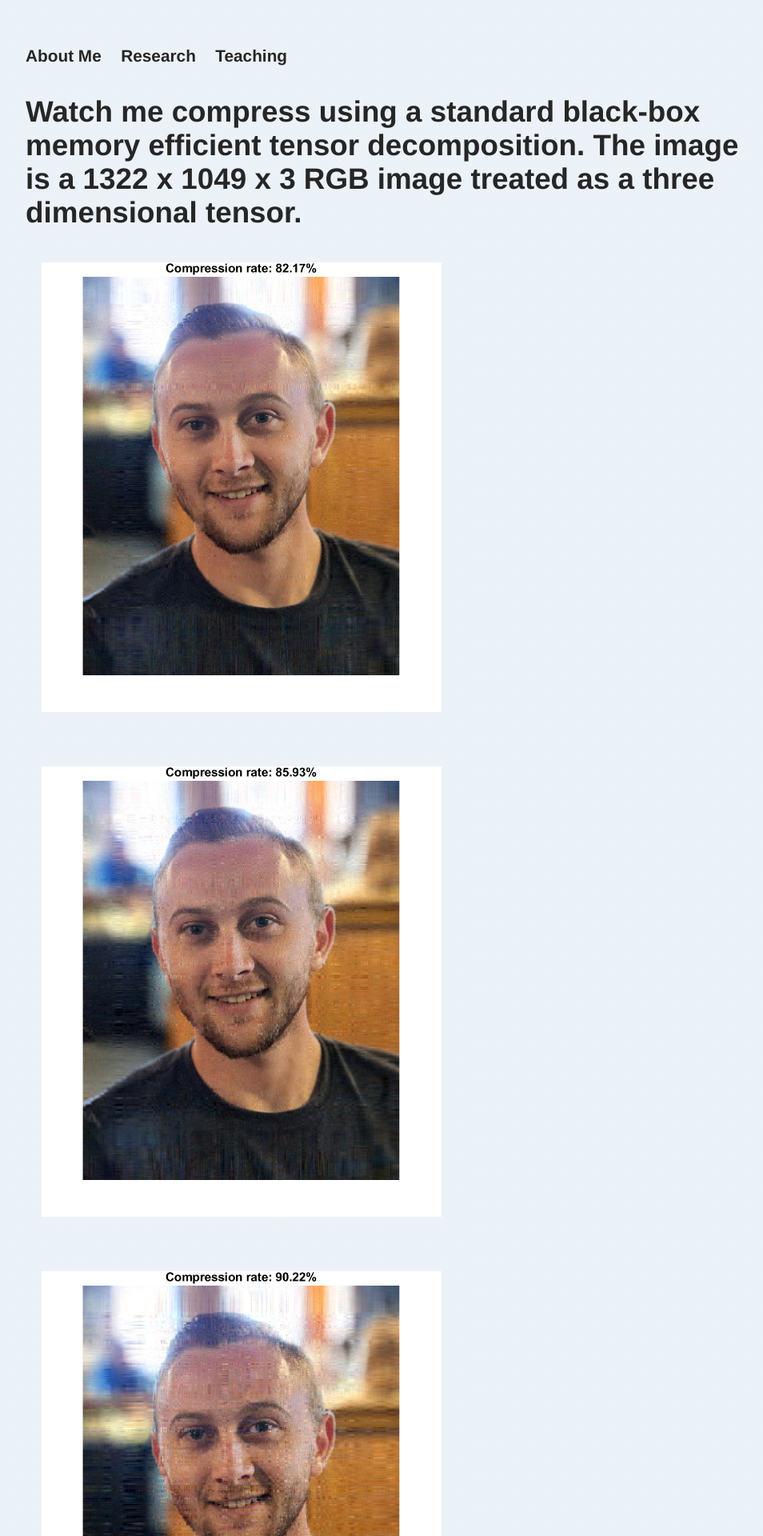
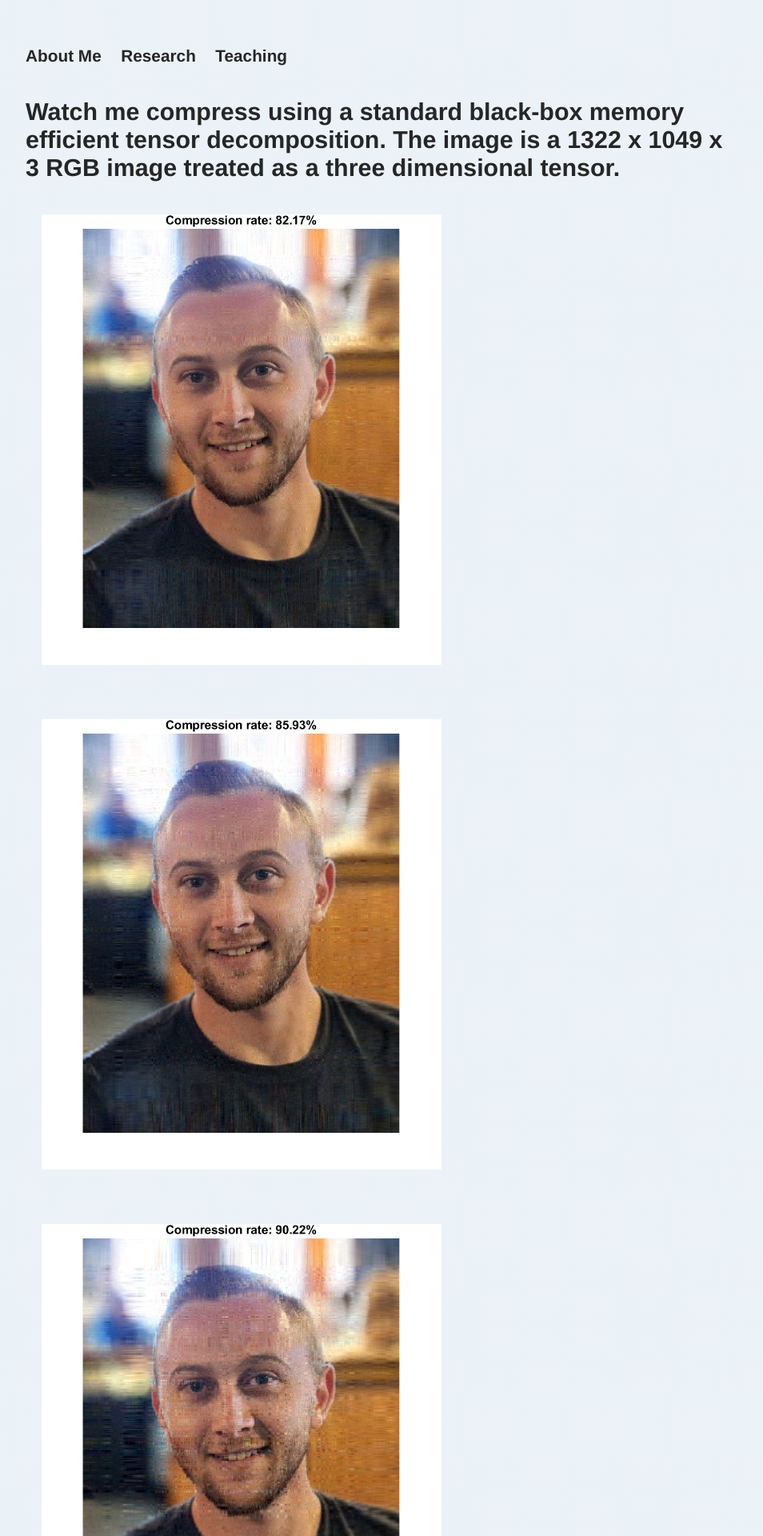
Before and after one commit to dhayes95/dhayes95.github.io, a Jekyll site: the page built from compression/index.html, in a window 1280 px wide. Shown: the top 1920 px of the page at 80% size, without its empty margins (160-1114 px from the left). Built offline with Jekyll 4.4.1, drawn with Linux system fonts in a browser that asks for light colours.

Commit message:
Change heading from h3 to h4 in index.html

```diff
--- a/compression/index.html
+++ b/compression/index.html
@@ -4,7 +4,7 @@ title: Watch me decompress
 ---
 
 		<div class="about">
-		 <h3 style="margin-bottom: 20px">Watch me compress using a standard black-box memory efficient tensor decomposition. The image is a 1322 x 1049 x 3 RGB image treated as a three dimensional tensor.</h3>
+		 <h4 style="margin-bottom: 20px">Watch me compress using a standard black-box memory efficient tensor decomposition. The image is a 1322 x 1049 x 3 RGB image treated as a three dimensional tensor.</h4>
 
       <p style="padding:20px;"><img src="comp8.png" height= "auto" width="500"></p>
       <p style="padding:20px;"><img src="comp7.png" height= "auto" width="500"></p>
```
